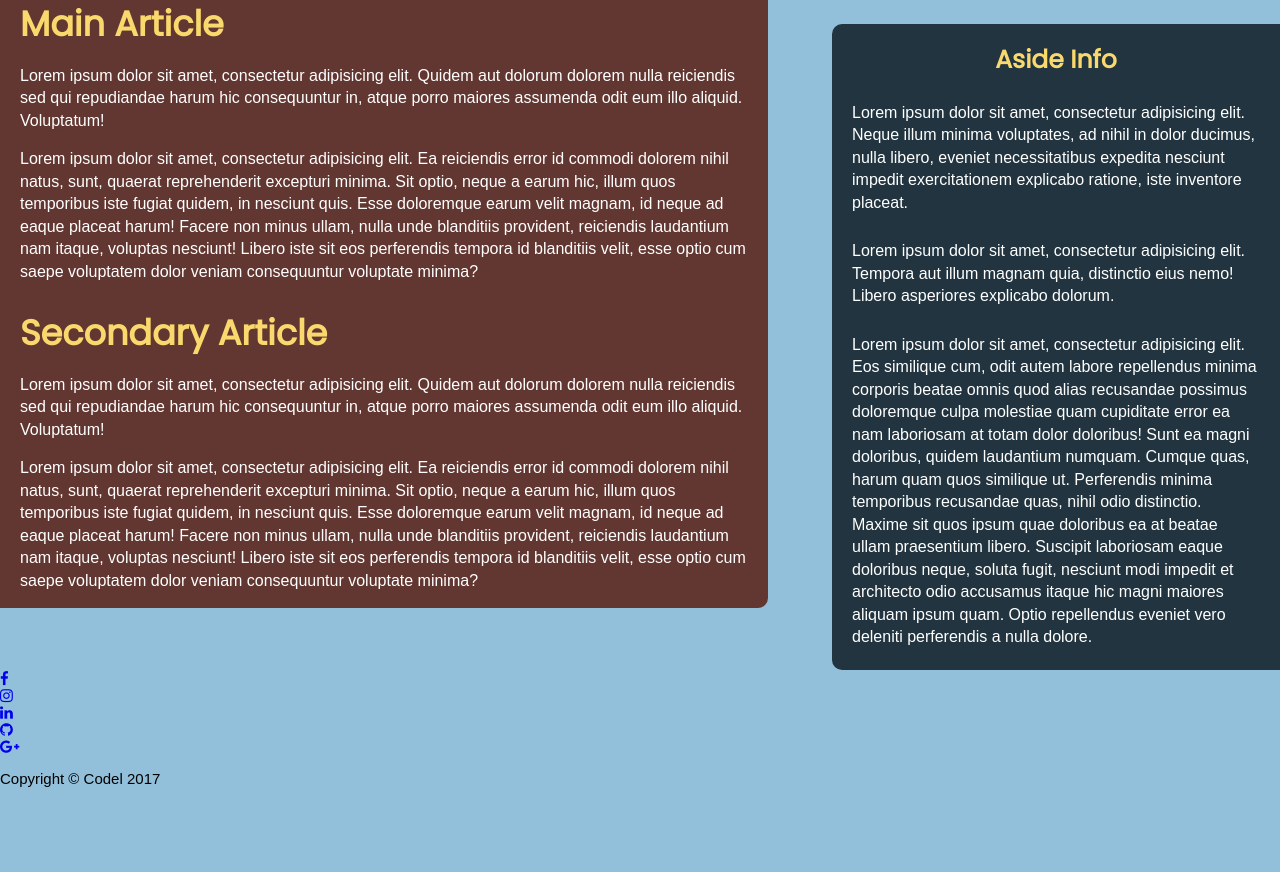
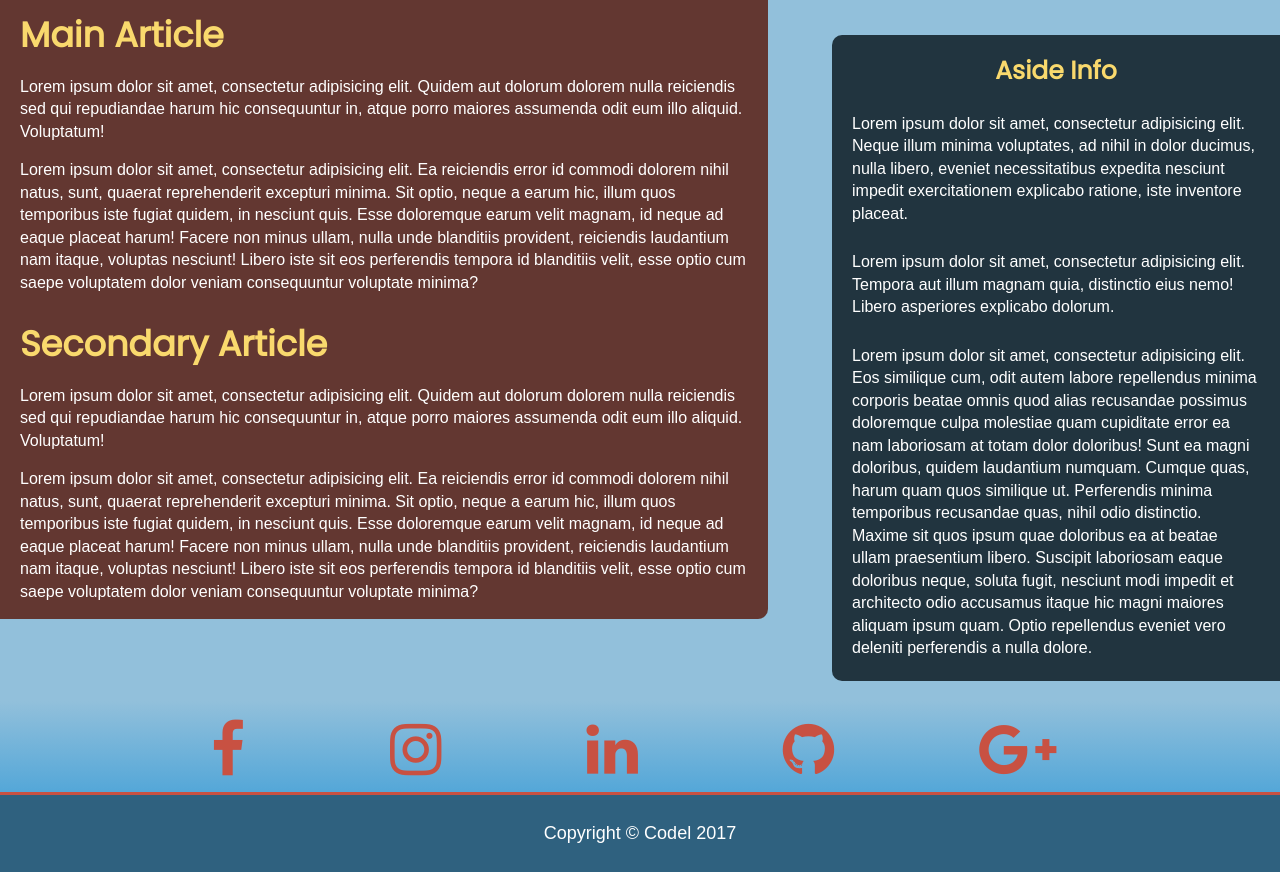
Before and after one commit to joacotol/codel_prototype, a plain HTML site: page index.html in a window 1280 px wide. Shown: the part 531-1403 px from the top of the page. Before the commit the page ends 1333 px from the top, so only its background shows below. Drawn offline with Linux system fonts and the light colour scheme; a web font is replaced by a local one.

Commit message:
Add bottom border in header & showcase. Add social media links on home page, add copyright footer

```diff
--- a/css/style.css
+++ b/css/style.css
@@ -3,8 +3,7 @@
 /*
 * {
     border: 1px solid #000;
-}
-*/
+}*/
 /* Global */
 body {
     font-family: 'Droid Serif', arial, serif;
@@ -28,25 +27,37 @@ ul {
 /* Header */
 header {
     background: #2F617F;
-    /*color: #FFEAA5;*/
     color: #FFAFA5;
+    margin: auto;
     padding: 0;
-    min-height: 75px;
+    min-height: 60px;
+    border-bottom: 5px solid #C85142;
 }
 
-header #logo {
+/*
+div#logo {
     float: left;
+    padding: 0;
+    overflow: hidden;
+    position: absolute;
+    width: auto;
+    height: 60px;
+}*/
+
+header h1.linkLogo {
+    float: left;
+    margin: 15px 0 0 15px;
 }
 
-header #logo .linkLogo a {
+header h1.linkLogo a {
     font-family: 'Josefin Sans', Helvetica, sans-serif;
     font-size: 45px;
     text-decoration: none;
     color: #FFAFA5;
-
+    position: absolute;
 }
 
-header #logo .linkLogo a:hover {
+header h1.linkLogo a:hover {
     font-weight: bold;
     color: #FF6D59;
 }
@@ -86,10 +97,11 @@ header li {
 #showcase {
     min-height: 400px;
     background: url(../img/pexels-photo-386009.jpeg) no-repeat 0 -550px;
-    margin-top: -20px;
+    margin-top: 0;
     margin-bottom: 40px;
     text-align: left;
     color: #F9D96D;
+    border-bottom: 3px solid #C85142;
 }
 
 #showcase h1 {
@@ -154,3 +166,52 @@ aside p {
 .clr {
     clear: both;
 }
+
+/* Social Footer */
+footer .social {
+    background: #54A7D8;
+    background: linear-gradient(to top, #54A7D8, #92C0DB);
+    margin-top: 20px;
+    width: 100%;
+    border-bottom: 3px solid #C85142;
+}
+
+.social {
+    text-align: center;
+    margin: 0;
+}
+
+.social li {
+    display: inline;
+}
+
+.social i {
+    font-size: 400%;
+    margin: 1%;
+    padding: 0.5% 5% 0 4%;
+}
+
+.social li a {
+    text-decoration: none;
+    color: #C85142;
+}
+
+.social li a:hover {
+    color: #F9D96D;
+    font-weight: bold;
+}
+
+/* Second Footer */
+.second {
+    background: #2F617F;
+    width: 100%;
+    margin: 0;
+    position: absolute;
+}
+
+.second p {
+    text-align: center;
+    font-size: 18px;
+    color: #fff;
+    padding: 10px 0;
+}
--- a/index.html
+++ b/index.html
@@ -5,17 +5,15 @@
     <meta name="viewport" content="width=device-width, initial-scale=1.0">
     <meta http-equiv="X-UA-Compatible" content="ie=edge">
     <title>Home | Codel</title>
+    <!--- Main CSS File --->
     <link rel="stylesheet" type="text/css" href="../css/style.css">
+    <!--- Font Awesome --->
     <link rel="stylesheet" href="css/font-awesome.min.css">
-
-    <link rel="stylesheet" href="./fonts/JosefinSans-Bold.ttf">
   </head>
   <body>
         <header>
             <div class="container">
-                <div id="logo">
                     <h1 class="linkLogo"><a href="#">Codel</a></h1>
-                </div>
                 <nav>
                     <ul>
                         <li><a href="./index.html" class="selected">Home</a></li>
@@ -54,11 +52,11 @@
         <!--- End of Main Content --->
         <footer>
             <ul class="social">
-                <li><a href="#" target="_blank"><i class="fa fa-facebook"></i></a></li>
-                <li><a href="#" target="_blank"><i class="fa fa-instagram"></i></a></li>
-                <li><a href="#" target="_blank"><i class="fa fa-linkedin"></i></a></li>
-                <li><a href="#" target="_blank"><i class="fa fa-github"></i></a></li>
-                <li><a href="#" target="_blank"><i class="fa fa-google-plus"></i></a></li>
+                <li><a href="https://www.facebook.com/" target="_blank"><i class="fa fa-facebook"></i></a></li>
+                <li><a href="https://www.instagram.com/?hl=en" target="_blank"><i class="fa fa-instagram"></i></a></li>
+                <li><a href="https://www.linkedin.com/?trk=nav_logo" target="_blank"><i class="fa fa-linkedin"></i></a></li>
+                <li><a href="https://github.com/" target="_blank"><i class="fa fa-github"></i></a></li>
+                <li><a href="https://plus.google.com/discover" target="_blank"><i class="fa fa-google-plus"></i></a></li>
             </ul>
         </footer>
         <!--- End of Social Content --->
```
